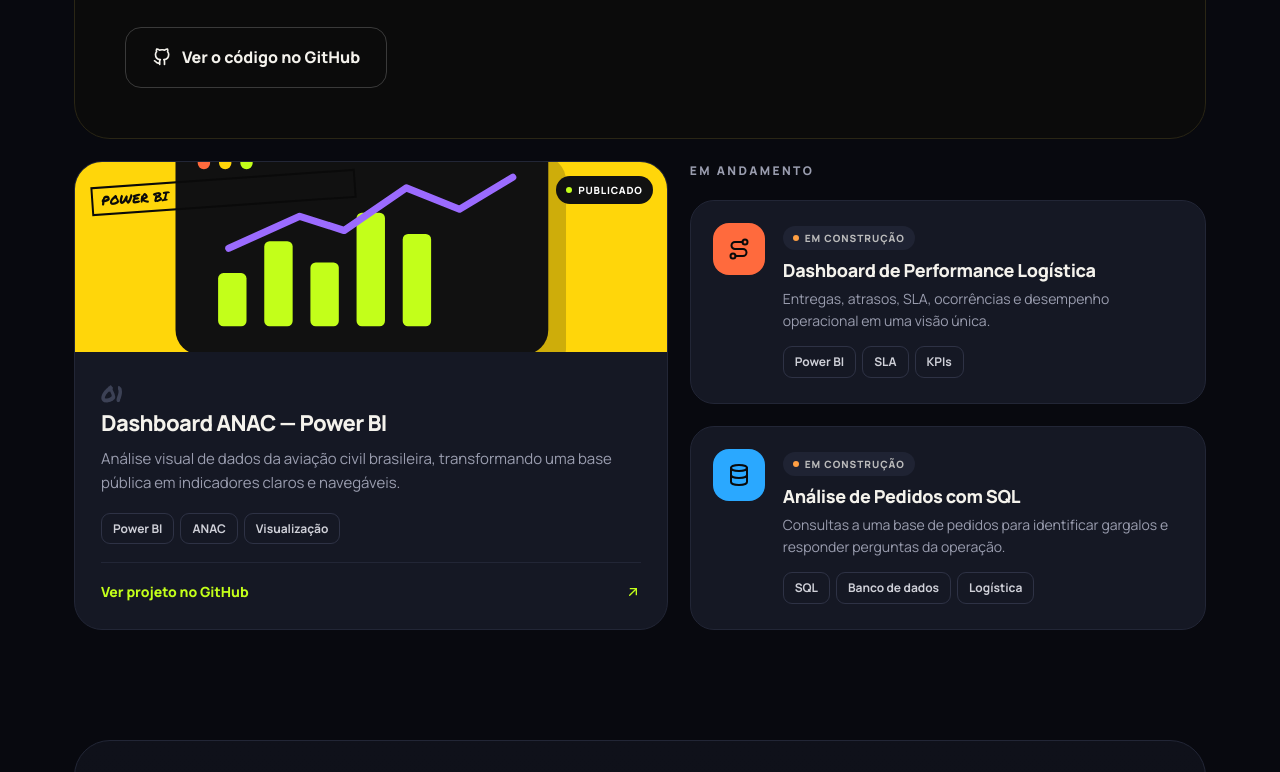
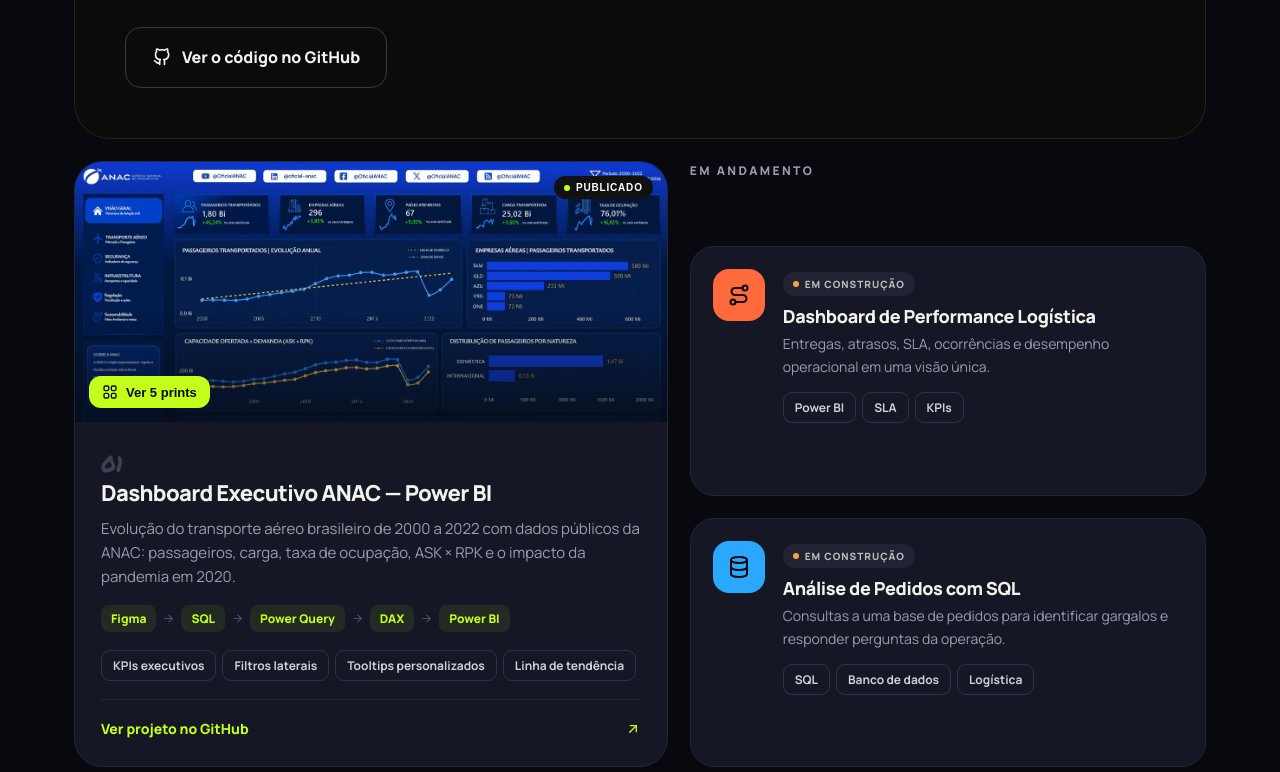
Before and after one commit to erickkamorim/erickkamorim.github.io, a plain HTML site: page index.html in a window 1280 px wide. Shown: the part 3561-4333 px from the top of the page. Drawn offline with Linux system fonts and the light colour scheme.

Commit message:
Adiciona prints e galeria do Dashboard ANAC
Co-Authored-By: Claude Opus 5.5 <noreply@anthropic.com>
Claude-Session: https://claude.ai/code/session_01XZ4DKqsgkjahWBZAdhfqAb

```diff
--- a/index.html
+++ b/index.html
@@ -218,6 +218,31 @@ section{padding:110px 0 0}
 .pgrid{display:grid;grid-template-columns:1.15fr 1fr;gap:22px;margin-top:22px}
 .wip-h{font-size:12px;font-weight:800;letter-spacing:.2em;text-transform:uppercase;color:var(--mut);margin-bottom:-6px}
 
+.ph.shot{display:block;width:100%;height:260px;padding:0;border:0;cursor:zoom-in;background:#0a1a4a;position:relative;overflow:hidden}
+.ph.shot img{width:100%;height:100%;object-fit:cover;object-position:top left;transition:transform .6s}
+.proj:hover .ph.shot img{transform:scale(1.04)}
+.ph.shot:after{content:"";position:absolute;inset:0;background:linear-gradient(180deg,transparent 55%,rgba(8,9,15,.7))}
+.ph .zoom{position:absolute;left:14px;bottom:14px;z-index:2;display:flex;align-items:center;gap:8px;background:var(--lime);color:#0a0a0a;font-weight:800;font-size:13px;padding:8px 13px;border-radius:12px}
+.ph .zoom svg{width:16px;height:16px}
+.ph.shot .st{z-index:2}
+.proc{display:flex;flex-wrap:wrap;align-items:center;gap:6px;margin-top:16px}
+.proc span{font-size:12px;font-weight:800;color:var(--lime);background:rgba(195,255,26,.08);padding:4px 10px;border-radius:8px}
+.proc svg{width:13px;height:13px;color:#4a4f66;transform:rotate(45deg)}
+/* lightbox */
+.lb{position:fixed;inset:0;z-index:100;background:rgba(5,6,10,.92);backdrop-filter:blur(8px);-webkit-backdrop-filter:blur(8px);display:none;flex-direction:column;align-items:center;justify-content:center;padding:24px}
+.lb.on{display:flex}
+.lb figure{max-width:1200px;width:100%;text-align:center}
+.lb img{max-width:100%;max-height:74vh;border-radius:16px;border:1px solid var(--line);box-shadow:0 30px 80px rgba(0,0,0,.6)}
+.lb figcaption{margin-top:16px;font-weight:700;color:#dfe0e8}
+.lb figcaption small{display:block;color:var(--mut);font-weight:600;margin-top:4px}
+.lb .x,.lb .nv{position:absolute;width:48px;height:48px;border-radius:50%;border:1px solid var(--line);background:var(--s2);color:#fff;display:grid;place-items:center;cursor:pointer}
+.lb .x{top:20px;right:20px}
+.lb .nv.p{left:20px;top:50%}.lb .nv.n{right:20px;top:50%}
+.lb .nv.p svg{transform:rotate(-135deg)}.lb .nv.n svg{transform:rotate(45deg)}
+.lb .dots{display:flex;gap:8px;margin-top:14px}
+.lb .dots i{width:8px;height:8px;border-radius:50%;background:#3a3f55}
+.lb .dots i.on{background:var(--lime);width:22px;border-radius:6px}
+@media (max-width:700px){.lb .nv{top:auto;bottom:20px}.lb .nv.p{left:calc(50% - 60px)}.lb .nv.n{right:calc(50% - 60px)}}
 /* case */
 .case-head{display:flex;justify-content:space-between;gap:20px;flex-wrap:wrap;align-items:end;margin-bottom:36px}
 .status{display:inline-flex;align-items:center;gap:8px;font-size:12px;font-weight:800;letter-spacing:.1em;text-transform:uppercase;background:rgba(255,159,67,.12);color:#ffb169;padding:7px 13px;border-radius:99px}
@@ -532,12 +557,14 @@ footer .logo{color:var(--tx);font-size:22px}
 
     <div class="pgrid">
       <article class="proj rv">
-        <div class="ph bg-nx">
-          <span class="lab">POWER BI</span><span class="st ok"><i></i>Publicado</span>
-          <svg class="ill" viewBox="0 0 260 150"><rect x="30" y="18" width="210" height="122" rx="14" fill="#0a0a0a" opacity=".2"/><rect x="20" y="8" width="210" height="122" rx="14" fill="#111"/><circle cx="36" cy="22" r="3.5" fill="#ff6a3d"/><circle cx="48" cy="22" r="3.5" fill="#ffd60a"/><circle cx="60" cy="22" r="3.5" fill="#c3ff1a"/><g fill="#c3ff1a"><rect x="44" y="84" width="16" height="30" rx="3"/><rect x="70" y="66" width="16" height="48" rx="3"/><rect x="96" y="78" width="16" height="36" rx="3"/><rect x="122" y="50" width="16" height="64" rx="3"/><rect x="148" y="62" width="16" height="52" rx="3"/></g><path d="M50 70 L90 52 L115 60 L150 36 L180 48 L210 30" fill="none" stroke="#9b6bff" stroke-width="4" stroke-linecap="round" stroke-linejoin="round"/></svg>
-        </div>
-        <div class="pb"><span class="num">01</span><h3>Dashboard ANAC — Power BI</h3><p>Análise visual de dados da aviação civil brasileira, transformando uma base pública em indicadores claros e navegáveis.</p>
-          <div class="tags"><span>Power BI</span><span>ANAC</span><span>Visualização</span></div>
+        <button class="ph shot" type="button" data-gal="0" aria-label="Ampliar prints do Dashboard ANAC">
+          <img src="assets/anac-dashboard.webp" alt="Dashboard executivo da ANAC em Power BI" loading="lazy">
+          <span class="st ok"><i></i>Publicado</span>
+          <span class="zoom"><svg class="i"><use href="#grid"/></svg>Ver 5 prints</span>
+        </button>
+        <div class="pb"><span class="num">01</span><h3>Dashboard Executivo ANAC — Power BI</h3><p>Evolução do transporte aéreo brasileiro de 2000 a 2022 com dados públicos da ANAC: passageiros, carga, taxa de ocupação, ASK × RPK e o impacto da pandemia em 2020.</p>
+          <div class="proc"><span>Figma</span><svg class="i"><use href="#arrow"/></svg><span>SQL</span><svg class="i"><use href="#arrow"/></svg><span>Power Query</span><svg class="i"><use href="#arrow"/></svg><span>DAX</span><svg class="i"><use href="#arrow"/></svg><span>Power BI</span></div>
+          <div class="tags"><span>KPIs executivos</span><span>Filtros laterais</span><span>Tooltips personalizados</span><span>Linha de tendência</span></div>
           <a class="go" href="https://github.com/erickkamorim/dashboard-anac-powerbi" target="_blank" rel="noopener">Ver projeto no GitHub <svg class="i" style="width:16px;height:16px"><use href="#arrow"/></svg></a></div>
       </article>
       <div class="wip">
@@ -700,6 +727,14 @@ footer .logo{color:var(--tx);font-size:22px}
   </footer>
 </main>
 
+
+<div class="lb" id="lb" role="dialog" aria-modal="true" aria-label="Galeria do Dashboard ANAC">
+  <button class="x" type="button" aria-label="Fechar"><svg class="i"><path d="M6 6l12 12M18 6L6 18"/></svg></button>
+  <button class="nv p" type="button" aria-label="Anterior"><svg class="i"><use href="#arrow"/></svg></button>
+  <figure><img id="lb-img" src="" alt=""><figcaption id="lb-cap"></figcaption></figure>
+  <div class="dots" id="lb-dots"></div>
+  <button class="nv n" type="button" aria-label="Próximo"><svg class="i"><use href="#arrow"/></svg></button>
+</div>
 <nav class="mnav" aria-label="Navegação">
   <a href="#inicio" class="on"><svg class="i"><use href="#home"/></svg><span>Início</span></a>
   <a href="#projetos"><svg class="i"><use href="#grid"/></svg><span>Projetos</span></a>
@@ -731,6 +766,23 @@ footer .logo{color:var(--tx);font-size:22px}
     if(window.innerHeight+window.scrollY>=document.body.scrollHeight-4)idx=ids.length-1;
     navs.forEach(function(list){list.forEach(function(a,i){a.classList.toggle('on',i===idx)})});
   }
+
+  var G=[["assets/anac-dashboard.webp","Dashboard completo","Visão geral com KPIs, evolução anual, ASK × RPK e carga"],
+         ["assets/anac-figma.webp","1. Protótipo no Figma","Layout, paleta e navegação definidos antes do Power BI"],
+         ["assets/anac-powerbi.webp","2. Desenvolvimento no Power BI","Modelagem, medidas em DAX e visualizações"],
+         ["assets/anac-filtros.webp","3. Painel de filtros","Período, empresa, natureza do voo e país"],
+         ["assets/anac-tooltip.webp","4. Tooltip personalizado","Ano, passageiros, carga, load factor e empresas"]];
+  var lb=document.getElementById('lb'),li=document.getElementById('lb-img'),lc=document.getElementById('lb-cap'),ld=document.getElementById('lb-dots'),gi=0;
+  G.forEach(function(){ld.appendChild(document.createElement('i'))});
+  function show(i){gi=(i+G.length)%G.length;li.src=G[gi][0];li.alt=G[gi][1];lc.innerHTML=G[gi][1]+'<small>'+G[gi][2]+'</small>';[].forEach.call(ld.children,function(d,k){d.classList.toggle('on',k===gi)});}
+  function open(i){show(i);lb.classList.add('on');document.body.style.overflow='hidden';}
+  function close(){lb.classList.remove('on');document.body.style.overflow='';}
+  document.querySelectorAll('[data-gal]').forEach(function(b){b.addEventListener('click',function(){open(+b.getAttribute('data-gal'))})});
+  lb.querySelector('.x').addEventListener('click',close);
+  lb.querySelector('.p').addEventListener('click',function(){show(gi-1)});
+  lb.querySelector('.n').addEventListener('click',function(){show(gi+1)});
+  lb.addEventListener('click',function(e){if(e.target===lb)close()});
+  document.addEventListener('keydown',function(e){if(!lb.classList.contains('on'))return;if(e.key==='Escape')close();if(e.key==='ArrowLeft')show(gi-1);if(e.key==='ArrowRight')show(gi+1);});
   window.addEventListener('scroll',spy,{passive:true});spy();
 })();
 </script>
```
Also changed, not shown: assets/anac-dashboard.webp (added), assets/anac-figma.webp (added), assets/anac-filtros.webp (added), assets/anac-powerbi.webp (added), assets/anac-tooltip.webp (added).
